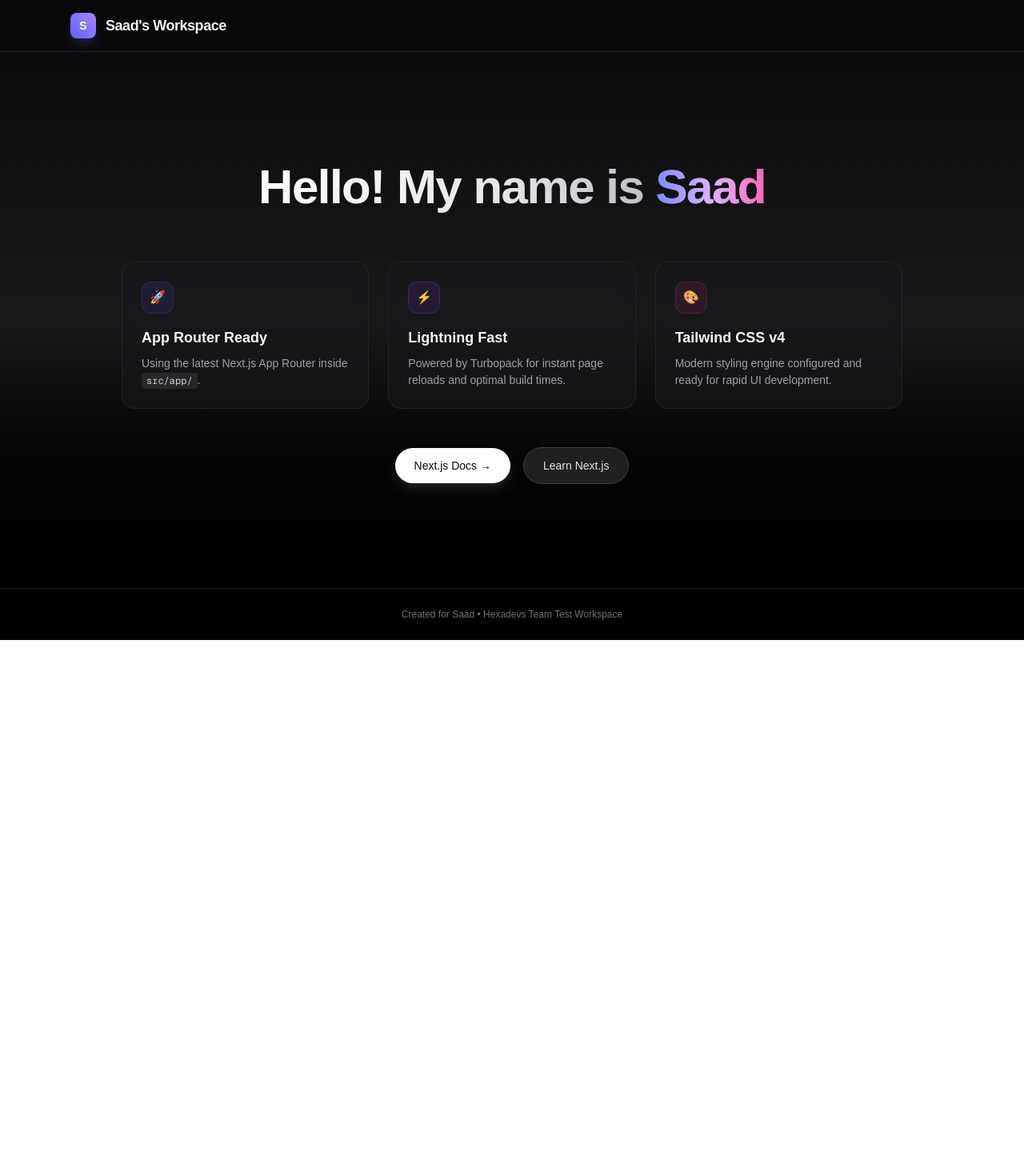
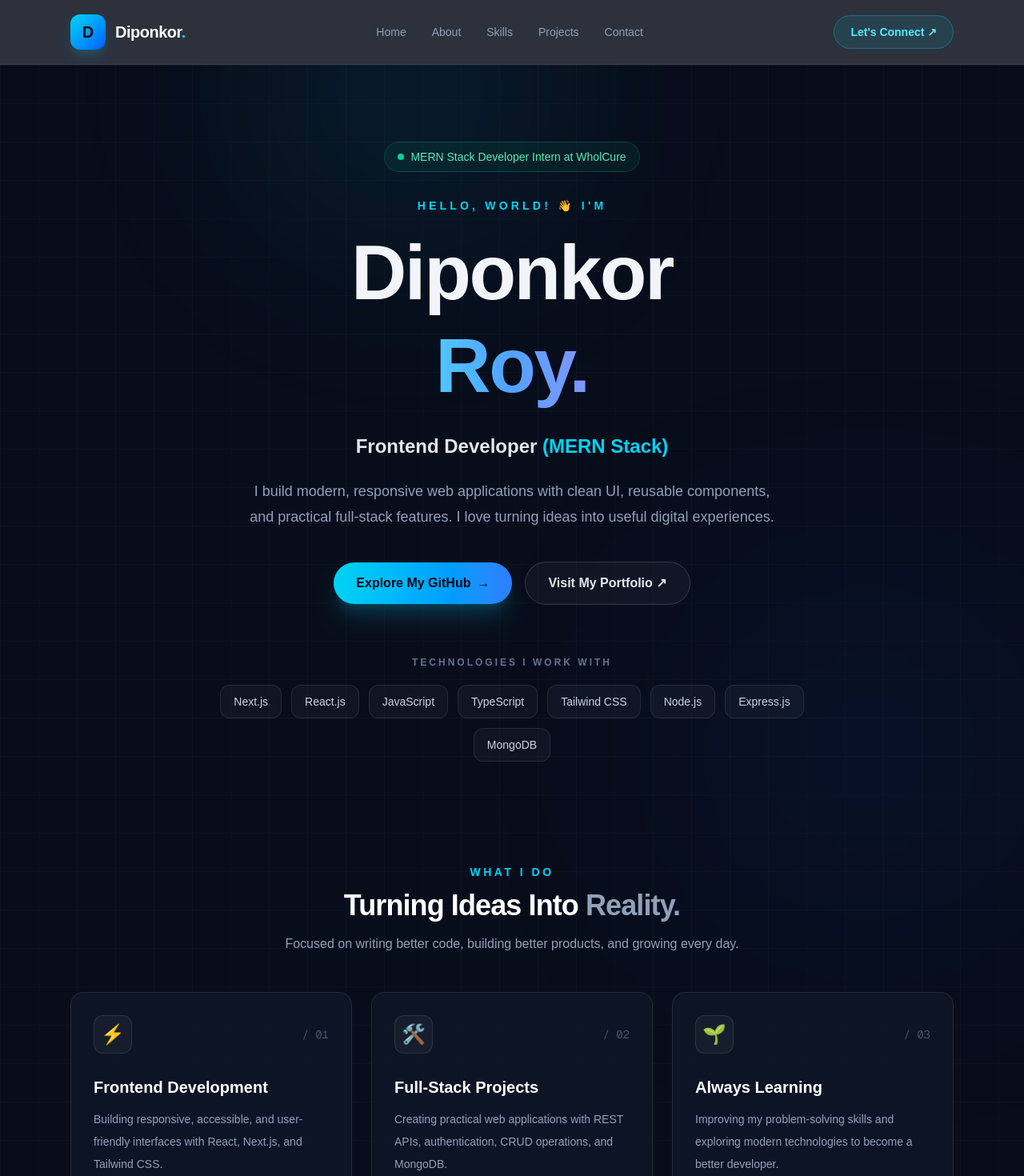
Before and after one commit to Saad7528/team-test, a Next.js app: page / in a window 1280 px wide. Shown: the top 1470 px of the page at 80% size. Before the commit the page ends 800 px from the top, so only its background shows below. Built offline with nearby package versions, Linux system fonts and the light colour scheme.

Commit message:
added by diponkor

```diff
--- a/src/app/layout.tsx
+++ b/src/app/layout.tsx
@@ -1,6 +1,7 @@
 import type { Metadata } from "next";
 import { Geist, Geist_Mono } from "next/font/google";
 import "./globals.css";
+import Navbar from "@/components/Navbar";
 
 const geistSans = Geist({
   variable: "--font-geist-sans",
@@ -19,11 +20,11 @@ export const metadata: Metadata = {
 
 export default function RootLayout({ children }: LayoutProps<"/">) {
   return (
-    <html
-      lang="en"
-      className={`${geistSans.variable} ${geistMono.variable} h-full antialiased`}
-    >
-      <body className="min-h-full flex flex-col">{children}</body>
+    <html lang="en" className={`${geistSans.variable} ${geistMono.variable} h-full antialiased`}>
+      <body className="min-h-full flex flex-col">
+        <Navbar />
+        {children}
+      </body>
     </html>
   );
 }
--- a/src/app/page.tsx
+++ b/src/app/page.tsx
@@ -1,88 +1,219 @@
-import Image from "next/image";
+const technologies = [
+  "Next.js",
+  "React.js",
+  "JavaScript",
+  "TypeScript",
+  "Tailwind CSS",
+  "Node.js",
+  "Express.js",
+  "MongoDB",
+];
+
+const features = [
+  {
+    number: "01",
+    icon: "⚡",
+    title: "Frontend Development",
+    description:
+      "Building responsive, accessible, and user-friendly interfaces with React, Next.js, and Tailwind CSS.",
+    color: "from-cyan-400 to-blue-500",
+  },
+  {
+    number: "02",
+    icon: "🛠️",
+    title: "Full-Stack Projects",
+    description:
+      "Creating practical web applications with REST APIs, authentication, CRUD operations, and MongoDB.",
+    color: "from-violet-400 to-purple-500",
+  },
+  {
+    number: "03",
+    icon: "🌱",
+    title: "Always Learning",
+    description:
+      "Improving my problem-solving skills and exploring modern technologies to become a better developer.",
+    color: "from-emerald-400 to-teal-500",
+  },
+];
 
 export default function Home() {
   return (
-    <div className="min-h-screen bg-gradient-to-b from-zinc-950 via-zinc-900 to-black text-white flex flex-col justify-between selection:bg-indigo-500 selection:text-white">
-      {/* Navigation */}
-      <header className="border-b border-zinc-800/80 backdrop-blur-md sticky top-0 z-50 bg-zinc-950/70">
-        <div className="max-w-6xl mx-auto px-6 h-16 flex items-center justify-between">
-          <div className="flex items-center gap-3">
-            <div className="w-8 h-8 rounded-lg bg-gradient-to-tr from-indigo-500 to-violet-400 flex items-center justify-center font-bold text-sm shadow-lg shadow-indigo-500/20">
-              S
-            </div>
-            <span className="font-semibold text-zinc-100 tracking-tight text-lg">Saad&apos;s Workspace</span>
+    <div className="relative min-h-screen overflow-hidden bg-[#080d1b] text-slate-100 selection:bg-cyan-400 selection:text-slate-950">
+      {/* Background decorations */}
+      <div className="pointer-events-none absolute inset-0 overflow-hidden">
+        <div className="absolute -top-40 left-1/4 h-96 w-96 rounded-full bg-cyan-500/10 blur-[120px]" />
+        <div className="absolute right-0 top-1/3 h-96 w-96 rounded-full bg-blue-600/10 blur-[140px]" />
+        <div className="absolute bottom-0 left-0 h-80 w-80 rounded-full bg-violet-600/10 blur-[120px]" />
+        <div className="absolute inset-0 bg-[linear-gradient(rgba(148,163,184,0.035)_1px,transparent_1px),linear-gradient(90deg,rgba(148,163,184,0.035)_1px,transparent_1px)] bg-size-[48px_48px]" />
+      </div>
+
+      {/* Hero section */}
+      <main className="relative mx-auto max-w-6xl px-6">
+        <section className="flex min-h-162.5 flex-col items-center justify-center py-24 text-center">
+          <div className="mb-8 inline-flex items-center gap-2 rounded-full border border-emerald-400/20 bg-emerald-400/[0.07] px-4 py-2 text-sm text-emerald-300">
+            <span className="relative flex h-2 w-2">
+              <span className="absolute inline-flex h-full w-full animate-ping rounded-full bg-emerald-400 opacity-60" />
+              <span className="relative inline-flex h-2 w-2 rounded-full bg-emerald-400" />
+            </span>
+            MERN Stack Developer Intern at WholCure
           </div>
 
+          <p className="mb-5 text-sm font-semibold uppercase tracking-[0.3em] text-cyan-400">
+            Hello, World! 👋 I&apos;m
+          </p>
 
-        </div>
-      </header>
+          <h1 className="max-w-4xl text-5xl font-black leading-[1.12] tracking-tight sm:text-7xl lg:text-8xl">
+            Diponkor
+            <span className="mt-2 block bg-linear-to-r from-cyan-300 via-blue-400 to-violet-400 bg-clip-text text-transparent">
+              Roy.
+            </span>
+          </h1>
 
-      {/* Hero section */}
-      <main className="flex-1 max-w-5xl mx-auto px-6 py-20 flex flex-col items-center justify-center text-center">
+          <h2 className="mt-8 text-xl font-semibold text-slate-200 sm:text-2xl">
+            Frontend Developer
+            <span className="text-cyan-400"> (MERN Stack)</span>
+          </h2>
 
+          <p className="mt-6 max-w-2xl text-base leading-8 text-slate-400 sm:text-lg">
+            I build modern, responsive web applications with clean UI,
+            reusable components, and practical full-stack features.
+            I love turning ideas into useful digital experiences.
+          </p>
 
-        <h1 className="text-4xl sm:text-6xl font-extrabold tracking-tight text-transparent bg-clip-text bg-gradient-to-r from-white via-zinc-200 to-zinc-400 max-w-3xl leading-tight">
-          Hello! My name is <span className="bg-gradient-to-r from-indigo-400 via-purple-300 to-pink-400 bg-clip-text text-transparent">Saad</span>
-        </h1>
+          {/* Buttons */}
+          <div className="mt-10 flex flex-wrap items-center justify-center gap-4">
+            <a
+              href="https://github.com/diponkorroy064-max"
+              target="_blank"
+              rel="noopener noreferrer"
+              className="group inline-flex items-center gap-2 rounded-full bg-linear-to-r from-cyan-400 to-blue-500 px-7 py-3.5 font-bold text-slate-950 shadow-xl shadow-cyan-500/20 transition duration-300 hover:-translate-y-1 hover:shadow-cyan-400/30"
+            >
+              Explore My GitHub
+              <span className="transition-transform group-hover:translate-x-1">
+                →
+              </span>
+            </a>
 
+            <a
+              href="https://diponkor-roy.vercel.app"
+              target="_blank"
+              rel="noopener noreferrer"
+              className="rounded-full border border-white/15 bg-white/4 px-7 py-3.5 font-semibold text-slate-200 transition duration-300 hover:-translate-y-1 hover:border-cyan-400/50 hover:bg-white/8"
+            >
+              Visit My Portfolio ↗
+            </a>
+          </div>
 
-        {/* Feature Grid */}
-        <div className="mt-14 grid grid-cols-1 md:grid-cols-3 gap-6 w-full text-left">
-          <div className="p-6 rounded-2xl bg-zinc-900/60 border border-zinc-800/80 backdrop-blur hover:border-zinc-700 transition duration-300 group">
-            <div className="w-10 h-10 rounded-xl bg-indigo-500/10 border border-indigo-500/20 flex items-center justify-center text-indigo-400 mb-4 group-hover:scale-110 transition-transform">
-              🚀
+          {/* Technologies */}
+          <div className="mt-16 w-full max-w-3xl">
+            <p className="mb-5 text-xs font-semibold uppercase tracking-[0.25em] text-slate-500">
+              Technologies I Work With
+            </p>
+
+            <div className="flex flex-wrap justify-center gap-3">
+              {technologies.map((tech) => (
+                <span
+                  key={tech}
+                  className="rounded-xl border border-white/9 bg-white/[0.035] px-4 py-2.5 text-sm font-medium text-slate-300 transition duration-300 hover:border-cyan-400/40 hover:bg-cyan-400/8 hover:text-cyan-300"
+                >
+                  {tech}
+                </span>
+              ))}
             </div>
-            <h3 className="font-semibold text-zinc-100 text-lg mb-2">App Router Ready</h3>
-            <p className="text-sm text-zinc-400 leading-normal">
-              Using the latest Next.js App Router inside <code className="text-xs bg-zinc-800 px-1.5 py-0.5 rounded text-zinc-300">src/app/</code>.
+          </div>
+        </section>
+
+        {/* Feature cards */}
+        <section className="pb-24 pt-8">
+          <div className="mb-12 text-center">
+            <p className="mb-3 text-sm font-semibold uppercase tracking-[0.25em] text-cyan-400">
+              What I Do
+            </p>
+
+            <h2 className="text-3xl font-bold tracking-tight text-white sm:text-4xl">
+              Turning Ideas Into{" "}
+              <span className="text-slate-400">Reality.</span>
+            </h2>
+
+            <p className="mx-auto mt-4 max-w-xl text-slate-400">
+              Focused on writing better code, building better products,
+              and growing every day.
             </p>
           </div>
 
-          <div className="p-6 rounded-2xl bg-zinc-900/60 border border-zinc-800/80 backdrop-blur hover:border-zinc-700 transition duration-300 group">
-            <div className="w-10 h-10 rounded-xl bg-purple-500/10 border border-purple-500/20 flex items-center justify-center text-purple-400 mb-4 group-hover:scale-110 transition-transform">
-              ⚡
-            </div>
-            <h3 className="font-semibold text-zinc-100 text-lg mb-2">Lightning Fast</h3>
-            <p className="text-sm text-zinc-400 leading-normal">
-              Powered by Turbopack for instant page reloads and optimal build times.
-            </p>
+          <div className="grid grid-cols-1 gap-6 md:grid-cols-3">
+            {features.map((feature) => (
+              <article
+                key={feature.number}
+                className="group relative overflow-hidden rounded-2xl border border-white/9 bg-[#101729]/80 p-7 transition duration-300 hover:-translate-y-2 hover:border-cyan-400/30 hover:bg-[#131e33]"
+              >
+                <div
+                  className={`absolute inset - x - 0 top - 0 h - px bg - gradient - to - r ${ feature.color } opacity - 40 transition - opacity group - hover: opacity - 100`}
+                />
+
+                <div className="mb-7 flex items-center justify-between">
+                  <div className="flex h-12 w-12 items-center justify-center rounded-xl border border-white/10 bg-white/4 text-2xl transition-transform duration-300 group-hover:scale-110">
+                    {feature.icon}
+                  </div>
+
+                  <span className="font-mono text-sm text-slate-600">
+                    / {feature.number}
+                  </span>
+                </div>
+
+                <h3 className="mb-3 text-xl font-bold text-white">
+                  {feature.title}
+                </h3>
+
+                <p className="text-sm leading-7 text-slate-400">
+                  {feature.description}
+                </p>
+
+                <div
+                  className={`mt - 6 h - 1 w - 12 rounded - full bg - gradient - to - r ${ feature.color } transition - all duration - 300 group - hover: w - 20`}
+                />
+              </article>
+            ))}
           </div>
+        </section>
 
-          <div className="p-6 rounded-2xl bg-zinc-900/60 border border-zinc-800/80 backdrop-blur hover:border-zinc-700 transition duration-300 group">
-            <div className="w-10 h-10 rounded-xl bg-pink-500/10 border border-pink-500/20 flex items-center justify-center text-pink-400 mb-4 group-hover:scale-110 transition-transform">
-              🎨
-            </div>
-            <h3 className="font-semibold text-zinc-100 text-lg mb-2">Tailwind CSS v4</h3>
-            <p className="text-sm text-zinc-400 leading-normal">
-              Modern styling engine configured and ready for rapid UI development.
-            </p>
-          </div>
-        </div>
+        {/* Contact section */}
+        <section className="mb-20 rounded-3xl border border-cyan-400/15 bg-linear-to-br from-cyan-400/8 via-blue-500/4 to-violet-500/8 px-6 py-12 text-center sm:px-12">
+          <p className="text-sm font-semibold uppercase tracking-[0.25em] text-cyan-400">
+            Have a project in mind?
+          </p>
 
-        {/* Quick actions */}
-        <div className="mt-12 flex flex-wrap items-center justify-center gap-4">
+          <h2 className="mt-4 text-3xl font-bold text-white sm:text-4xl">
+            Let&apos;s build something great.
+          </h2>
+
+          <p className="mx-auto mt-4 max-w-xl leading-7 text-slate-400">
+            I&apos;m always excited to connect, learn, collaborate,
+            and explore new opportunities in web development.
+          </p>
+
           <a
-            href="https://nextjs.org/docs"
+            href="https://www.linkedin.com/in/diponkorroy21010504"
             target="_blank"
             rel="noopener noreferrer"
-            className="px-6 py-3 rounded-full bg-white text-zinc-950 font-medium hover:bg-zinc-200 transition shadow-lg shadow-white/10 text-sm"
+            className="mt-8 inline-flex rounded-full bg-white px-7 py-3.5 font-bold text-slate-950 transition hover:bg-cyan-300"
           >
-            Next.js Docs →
+            Connect on LinkedIn ↗
           </a>
-          <a
-            href="https://nextjs.org/learn"
-            target="_blank"
-            rel="noopener noreferrer"
-            className="px-6 py-3 rounded-full bg-zinc-800/80 border border-zinc-700 text-zinc-200 font-medium hover:bg-zinc-700/80 transition text-sm"
-          >
-            Learn Next.js
-          </a>
-        </div>
+        </section>
       </main>
 
       {/* Footer */}
-      <footer className="border-t border-zinc-800/80 py-6 text-center text-xs text-zinc-500">
-        Created for Saad • Hexadevs Team Test Workspace
+      <footer className="relative border-t border-white/8">
+        <div className="mx-auto flex max-w-6xl flex-col items-center justify-between gap-4 px-6 py-7 text-center sm:flex-row sm:text-left">
+          <p className="text-sm text-slate-500">
+            © Diponkor Roy. All rights reserved.
+          </p>
+
+          <p className="text-sm text-slate-500">
+            Designed with <span className="text-cyan-400">♥</span> and React
+          </p>
+        </div>
       </footer>
     </div>
   );
--- /dev/null
+++ b/src/components/Navbar.tsx
@@ -0,0 +1,62 @@
+import Link from "next/link";
+
+const navLinks = [
+  { name: "Home", href: "/" },
+  { name: "About", href: "#about" },
+  { name: "Skills", href: "#skills" },
+  { name: "Projects", href: "#projects" },
+  { name: "Contact", href: "#contact" },
+];
+
+export default function Navbar() {
+  return (
+    <header className="sticky top-0 z-50 border-b border-white/8 bg-[#080d1b]/85 backdrop-blur-xl">
+      <nav className="mx-auto flex h-20 max-w-6xl items-center justify-between px-6">
+        {/* Logo */}
+        <Link href="#home" className="group flex items-center gap-3">
+          <div className="flex h-11 w-11 items-center justify-center rounded-xl bg-linear-to-br from-cyan-400 to-blue-600 text-xl font-black text-slate-950 shadow-lg shadow-cyan-500/20 transition duration-300 group-hover:scale-105">
+            D
+          </div>
+
+          <span className="text-xl font-bold tracking-tight text-white">
+            Diponkor<span className="text-cyan-400">.</span>
+          </span>
+        </Link>
+
+        {/* Navigation links */}
+        <div className="hidden items-center gap-8 md:flex">
+          {navLinks.map((link) => (
+            <Link
+              key={link.name}
+              href={link.href}
+              className="text-sm font-medium text-slate-400 transition-colors duration-300 hover:text-cyan-400"
+            >
+              {link.name}
+            </Link>
+          ))}
+        </div>
+
+        {/* Contact button */}
+        <Link
+          href="https://www.linkedin.com/in/diponkorroy21010504"
+          target="_blank"
+          rel="noopener noreferrer"
+          className="hidden rounded-full border border-cyan-400/30 bg-cyan-400/10 px-5 py-2.5 text-sm font-semibold text-cyan-300 transition duration-300 hover:border-cyan-300 hover:bg-cyan-400/20 sm:inline-flex"
+        >
+          Let&apos;s Connect ↗
+        </Link>
+
+        {/* Mobile contact icon */}
+        <Link
+          href="https://www.linkedin.com/in/diponkorroy21010504"
+          target="_blank"
+          rel="noopener noreferrer"
+          aria-label="Connect on LinkedIn"
+          className="flex h-10 w-10 items-center justify-center rounded-xl border border-cyan-400/30 text-lg text-cyan-300 transition hover:bg-cyan-400/10 sm:hidden"
+        >
+          ↗
+        </Link>
+      </nav>
+    </header>
+  );
+}
```
Also changed, not shown: src/components/AboutComponent.tsx (added, +11 -0 lines).
